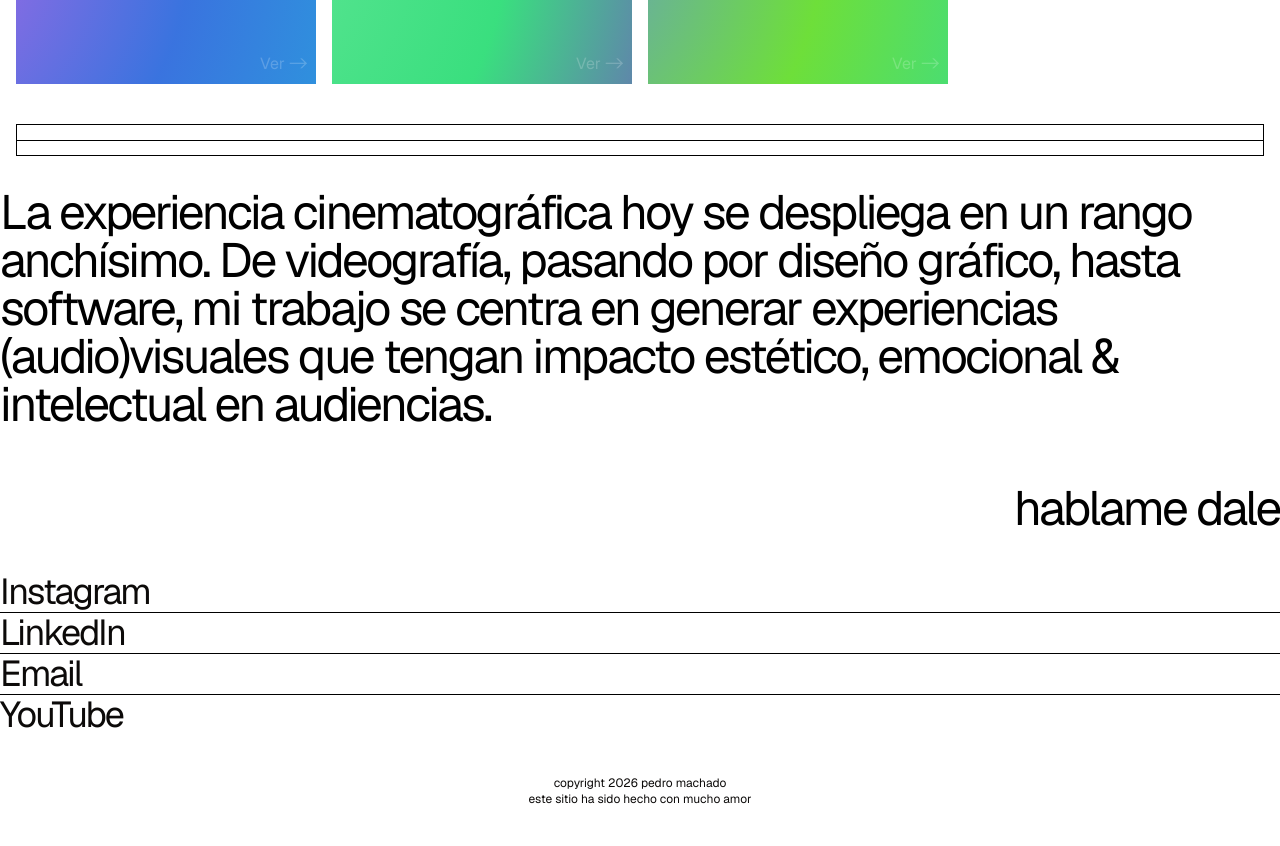
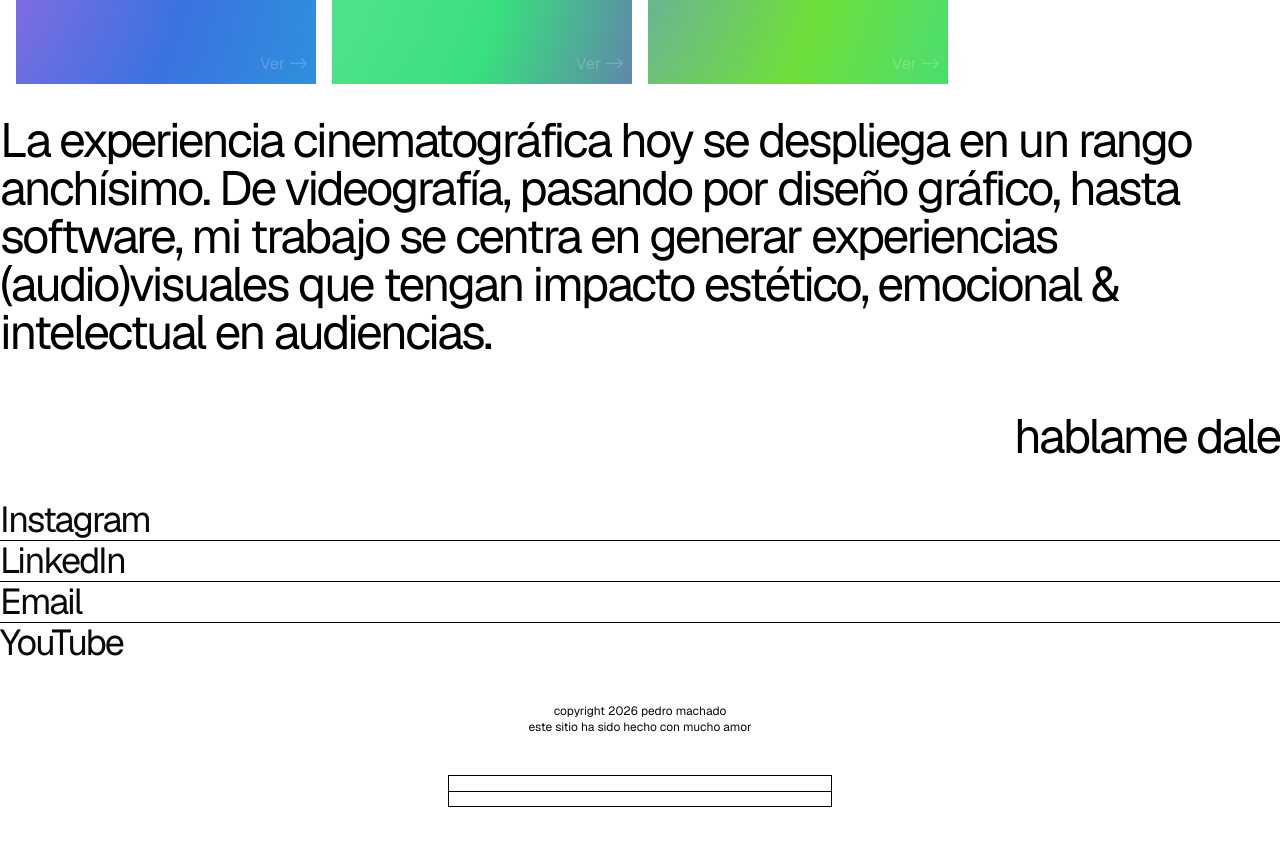
Before and after one commit to mchdoo/portfolio, a Next.js app: page / in a window 1280 px wide. Shown: the part 1900-2746 px from the top of the page. Built offline with nearby package versions, Linux system fonts and the light colour scheme.

Commit message:
final tweaks

```diff
--- a/app/page.tsx
+++ b/app/page.tsx
@@ -64,12 +64,6 @@ export default function Page() {
       >
         <Projects />
 
-        <div className="relative mt-6 h-8 w-[calc(100vw-2rem)] border-x border-black">
-          <span className="absolute left-0 h-px w-full bg-black"></span>
-          <span className="absolute top-1/2 left-0 h-px w-full bg-black"></span>
-          <span className="absolute bottom-0 left-0 h-px w-full bg-black"></span>
-        </div>
-
         <h4 className="py-4 text-5xl leading-none tracking-tighter text-black">
           La experiencia cinematográfica hoy se despliega en un rango anchísimo.
           De videografía, pasando por diseño gráfico, hasta software, mi trabajo
@@ -116,6 +110,12 @@ export default function Page() {
           copyright 2026 pedro machado <br /> este sitio ha sido hecho con mucho
           amor
         </p>
+
+        <div className="relative mt-6 h-8 w-96 border-x border-black">
+          <span className="absolute left-0 h-px w-full bg-black"></span>
+          <span className="absolute top-1/2 left-0 h-px w-full bg-black"></span>
+          <span className="absolute bottom-0 left-0 h-px w-full bg-black"></span>
+        </div>
       </section>
     </>
   )
--- a/components/projects.tsx
+++ b/components/projects.tsx
@@ -173,7 +173,7 @@ const Projects = () => {
                 backgroundSize: "300% 300%",
               }}
             >
-              <div className="w-1/3 text-xl leading-none font-medium tracking-tight text-white">
+              <div className="w-1/2 text-xl leading-none font-medium tracking-tight text-white">
                 "{project.title}"{" "}
                 <span className="tracking-none font-normal">
                   ({project.category})
```
